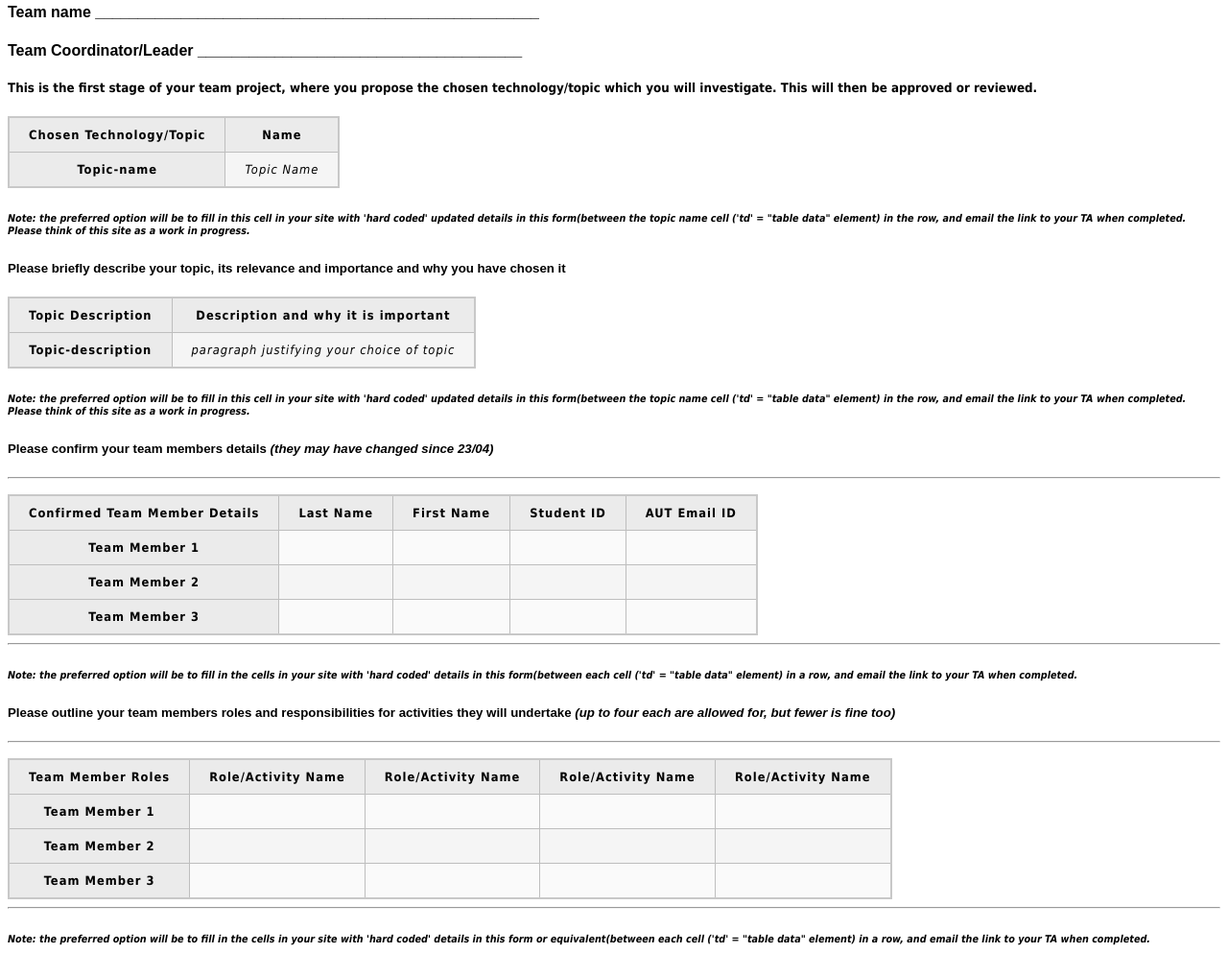
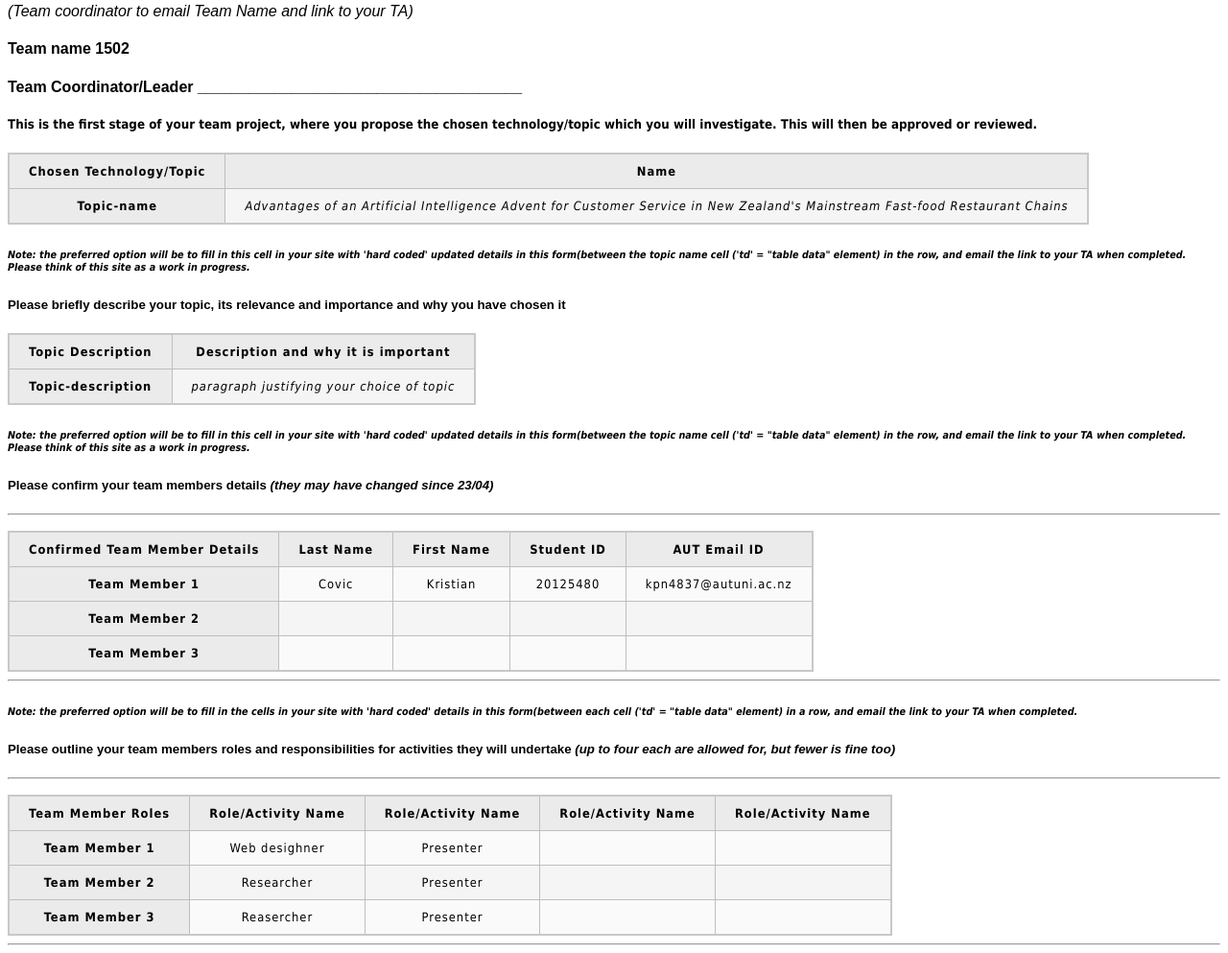
Before and after one commit to MesopotatoMan/Mesopotato.github.io, a plain HTML site: page Misc/proposal.html in a window 1280 px wide. Shown: the part 359-1352 px from the top of the page at 96% size. Drawn offline with Linux system fonts and the light colour scheme.

Commit message:
V5
added in some stuff into the process support section of the website. Is still far from finished.

```diff
--- a/Misc/proposal.html
+++ b/Misc/proposal.html
@@ -6,7 +6,7 @@
 </head>
 
 <header>
-	<h1>Insert Title here!</h1>
+	<h1>Advantages of an Artificial Intelligence Advent for Customer Service in New Zealand's Mainstream Fast-food Restaurant Chains</h1>
 </header>
 
 <div class='navbar'>
@@ -27,7 +27,7 @@
 
 <h4>Due Date:  Week 7 [28/04/2021]  lab session </h4><p><em>(Team coordinator to email Team Name and link to your TA)</em></p>
 
-<h4><p>Team name ____________________________________________________</p></h4>
+<h4><p>Team name 1502</p></h4>
 
 
 <h4><p>Team Coordinator/Leader ______________________________________</p></h4>
@@ -47,8 +47,7 @@
 <p align = "left"</p>
 		<tr>
 		<th scope="row">Topic-name</th>
-		<td> <em>Topic Name</em></td>
-
+		<td> <em>Advantages of an Artificial Intelligence Advent for Customer Service in New Zealand's Mainstream Fast-food Restaurant Chains</em></td>
    </tr>
 	</hr>
 	</p>
@@ -101,10 +100,10 @@
 
 	<p align = "left"</p>
 		<th scope="row">Team Member 1</th>
-		<td></td>
-		<td></td>
-        <td></td>
-		<td></td>
+		<td>Covic</td>
+		<td>Kristian</td>
+        <td>20125480</td>
+		<td>kpn4837@autuni.ac.nz</td>
    </tr>
 	<p align = "left"</p>
 	<th scope="row">Team Member 2</th>
@@ -144,22 +143,22 @@
 
 	<p align = "left"</p>
 		<th scope="row">Team Member 1</th>
-		<td></td>
-		<td></td>
+		<td>Web desighner</td>
+		<td>Presenter</td>
         <td></td>
 		<td></td>
    </tr>
 	<p align = "left"</p>
 	<th scope="row">Team Member 2</th>
-        <td></td>
-		<td></td>
+        <td>Researcher</td>
+		<td>Presenter</td>
         <td></td>
 		<td></td>
 
     </tr>
 	<th scope="row">Team Member 3</th>
-        <td></td>
-		<td></td>
+        <td>Reasercher</td>
+		<td>Presenter</td>
         <td></td>
 		<td></td>
 
```
Also changed, not shown: Misc/choices.html (+1 -1 lines), Misc/ethics.html (+1 -1 lines), Misc/evaluation.html (+1 -1 lines), Misc/guidelines.html (+2 -2 lines), Misc/meetings.html (+2 -2 lines), Misc/opportunities.html (+1 -1 lines), Misc/portfolio.html (+2 -2 lines), Misc/process.html (+1 -1 lines), Misc/references.html (+1 -1 lines), Misc/risks.html (+1 -1 lines), Misc/rubric.html (+2 -2 lines), Misc/team-formation.html (+6 -6 lines), Misc/team1.html (+1 -1 lines), Misc/team2.html (+1 -1 lines), 3 more files.
